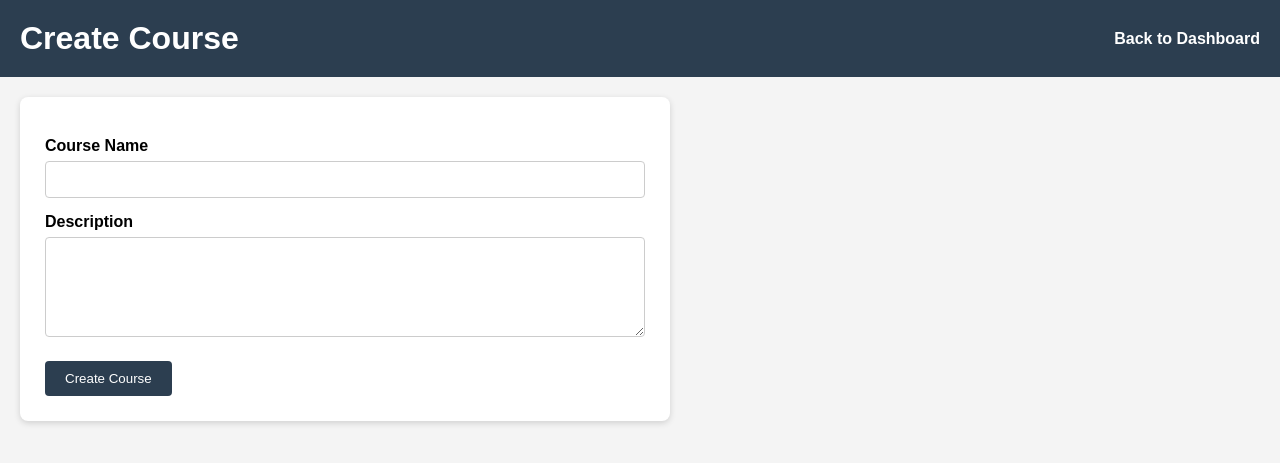
After one commit to GrimEirik/course-organization-app, a Flask app: page /create-course in a window 1280 px wide. The commit adds this page. Shown: the top 463 px of the page. Run offline with Flask 3, Linux system fonts and the light colour scheme; the visitor is signed in with stand-in values (Sample User, id 1).

Commit message:
Complete multi-role course management application

```diff
--- a/app.py
+++ b/app.py
@@ -17,6 +17,10 @@ def login_required():
     return "user_id" in session
 
 
+def instructor_required():
+    return "user_id" in session and session["role"] == "Instructor"
+
+
 @app.route("/")
 def home():
     return redirect(url_for("login"))
@@ -29,32 +33,25 @@ def login():
         password = request.form["password"]
 
         conn = get_db_connection()
-
         user = conn.execute(
             "SELECT * FROM users WHERE email = ? AND password = ?",
             (email, password)
         ).fetchone()
-
         conn.close()
 
         if user:
             session["user_id"] = user["user_id"]
             session["name"] = user["name"]
             session["role"] = user["role"]
-
             return redirect(url_for("dashboard"))
 
-        return render_template(
-            "login.html",
-            error="Invalid login information."
-        )
+        return render_template("login.html", error="Invalid login information.")
 
     return render_template("login.html")
 
 
 @app.route("/dashboard")
 def dashboard():
-
     if not login_required():
         return redirect(url_for("login"))
 
@@ -63,10 +60,10 @@ def dashboard():
     if role == "Student":
         return render_template("student_dashboard.html")
 
-    elif role == "Instructor":
+    if role == "Instructor":
         return render_template("instructor_dashboard.html")
 
-    elif role == "Administrator":
+    if role == "Administrator":
         return render_template("admin_dashboard.html")
 
     return redirect(url_for("login"))
@@ -74,109 +71,199 @@ def dashboard():
 
 @app.route("/courses")
 def courses():
-
     if not login_required():
         return redirect(url_for("login"))
 
     conn = get_db_connection()
-
-    courses = conn.execute(
-        "SELECT * FROM courses"
-    ).fetchall()
-
+    courses = conn.execute("SELECT * FROM courses").fetchall()
     conn.close()
 
-    return render_template(
-        "courses.html",
-        courses=courses
-    )
+    return render_template("courses.html", courses=courses)
 
 
 @app.route("/assignments")
 def assignments():
-
     if not login_required():
         return redirect(url_for("login"))
 
     conn = get_db_connection()
-
-    assignments = conn.execute(
-        "SELECT * FROM assignments"
-    ).fetchall()
-
+    assignments = conn.execute("SELECT * FROM assignments").fetchall()
     conn.close()
 
-    return render_template(
-        "assignments.html",
-        assignments=assignments
-    )
+    return render_template("assignments.html", assignments=assignments)
 
 
 @app.route("/announcements")
 def announcements():
-
     if not login_required():
         return redirect(url_for("login"))
 
     conn = get_db_connection()
-
-    announcements = conn.execute(
-        "SELECT * FROM announcements"
-    ).fetchall()
-
+    announcements = conn.execute("SELECT * FROM announcements").fetchall()
     conn.close()
 
-    return render_template(
-        "announcements.html",
-        announcements=announcements
-    )
+    return render_template("announcements.html", announcements=announcements)
 
 
 @app.route("/grades")
 def grades():
-
     if not login_required():
         return redirect(url_for("login"))
 
     conn = get_db_connection()
-
-    grades = conn.execute(
-        "SELECT * FROM grades"
-    ).fetchall()
-
+    grades = conn.execute("SELECT * FROM grades").fetchall()
     conn.close()
 
-    return render_template(
-        "grades.html",
-        grades=grades
-    )
+    return render_template("grades.html", grades=grades)
 
 
 @app.route("/feedback")
 def feedback():
-
     if not login_required():
         return redirect(url_for("login"))
 
     conn = get_db_connection()
+    feedback = conn.execute("SELECT * FROM feedback").fetchall()
+    conn.close()
 
-    feedback = conn.execute(
-        "SELECT * FROM feedback"
-    ).fetchall()
+    return render_template("feedback.html", feedback=feedback)
+
+
+@app.route("/create-course", methods=["GET", "POST"])
+def create_course():
+    if not instructor_required():
+        return redirect(url_for("dashboard"))
+
+    if request.method == "POST":
+        course_name = request.form["course_name"]
+        description = request.form["description"]
+
+        conn = get_db_connection()
+        conn.execute(
+            "INSERT INTO courses (course_name, instructor, description) VALUES (?, ?, ?)",
+            (course_name, session["name"], description)
+        )
+        conn.commit()
+        conn.close()
+
+        return redirect(url_for("courses"))
+
+    return render_template("create_course.html")
+
+
+@app.route("/create-assignment", methods=["GET", "POST"])
+def create_assignment():
+    if not instructor_required():
+        return redirect(url_for("dashboard"))
+
+    conn = get_db_connection()
+    courses = conn.execute("SELECT * FROM courses").fetchall()
+
+    if request.method == "POST":
+        course_id = request.form["course_id"]
+        title = request.form["title"]
+        due_date = request.form["due_date"]
+        points_possible = request.form["points_possible"]
+
+        conn.execute(
+            "INSERT INTO assignments (course_id, title, due_date, points_possible) VALUES (?, ?, ?, ?)",
+            (course_id, title, due_date, points_possible)
+        )
+        conn.commit()
+        conn.close()
+
+        return redirect(url_for("assignments"))
 
     conn.close()
+    return render_template("create_assignment.html", courses=courses)
 
-    return render_template(
-        "feedback.html",
-        feedback=feedback
-    )
+
+@app.route("/post-announcement", methods=["GET", "POST"])
+def post_announcement():
+    if not instructor_required():
+        return redirect(url_for("dashboard"))
+
+    conn = get_db_connection()
+    courses = conn.execute("SELECT * FROM courses").fetchall()
+
+    if request.method == "POST":
+        course_id = request.form["course_id"]
+        title = request.form["title"]
+        message = request.form["message"]
+        post_date = request.form["post_date"]
+
+        conn.execute(
+            "INSERT INTO announcements (course_id, title, message, post_date) VALUES (?, ?, ?, ?)",
+            (course_id, title, message, post_date)
+        )
+        conn.commit()
+        conn.close()
+
+        return redirect(url_for("announcements"))
+
+    conn.close()
+    return render_template("post_announcement.html", courses=courses)
+
+
+@app.route("/enter-grade", methods=["GET", "POST"])
+def enter_grade():
+    if not instructor_required():
+        return redirect(url_for("dashboard"))
+
+    conn = get_db_connection()
+    assignments = conn.execute("SELECT * FROM assignments").fetchall()
+    students = conn.execute("SELECT * FROM users WHERE role = 'Student'").fetchall()
+
+    if request.method == "POST":
+        assignment_id = request.form["assignment_id"]
+        student_id = request.form["student_id"]
+        score = request.form["score"]
+        comments = request.form["comments"]
+
+        conn.execute(
+            "INSERT INTO grades (assignment_id, student_id, score, comments) VALUES (?, ?, ?, ?)",
+            (assignment_id, student_id, score, comments)
+        )
+        conn.commit()
+        conn.close()
+
+        return redirect(url_for("grades"))
+
+    conn.close()
+    return render_template("enter_grade.html", assignments=assignments, students=students)
+
+
+@app.route("/provide-feedback", methods=["GET", "POST"])
+def provide_feedback():
+    if not instructor_required():
+        return redirect(url_for("dashboard"))
+
+    conn = get_db_connection()
+    assignments = conn.execute("SELECT * FROM assignments").fetchall()
+    students = conn.execute("SELECT * FROM users WHERE role = 'Student'").fetchall()
+
+    if request.method == "POST":
+        assignment_id = request.form["assignment_id"]
+        student_id = request.form["student_id"]
+        comments = request.form["comments"]
+        post_date = request.form["post_date"]
+
+        conn.execute(
+            "INSERT INTO feedback (assignment_id, student_id, comments, post_date) VALUES (?, ?, ?, ?)",
+            (assignment_id, student_id, comments, post_date)
+        )
+        conn.commit()
+        conn.close()
+
+        return redirect(url_for("feedback"))
+
+    conn.close()
+    return render_template("provide_feedback.html", assignments=assignments, students=students)
 
 
 @app.route("/logout")
 def logout():
-
     session.clear()
-
     return redirect(url_for("login"))
 
 
--- a/static/style.css
+++ b/static/style.css
@@ -1,14 +1,17 @@
 body {
+    font-family: Arial, sans-serif;
+    background-color: #f4f4f4;
     margin: 0;
-    font-family: Arial, sans-serif;
-    background: #f4f6f8;
-    color: #333;
+    padding: 0;
 }
 
 header {
-    background: #1f4e79;
+    background-color: #2c3e50;
     color: white;
     padding: 20px;
+    display: flex;
+    justify-content: space-between;
+    align-items: center;
 }
 
 header h1 {
@@ -17,85 +20,118 @@ header h1 {
 
 header a {
     color: white;
-    display: inline-block;
-    margin-top: 10px;
+    text-decoration: none;
+    font-weight: bold;
 }
 
 main {
-    padding: 25px;
+    padding: 20px;
+}
+
+h2 {
+    color: #2c3e50;
 }
 
 .cards {
     display: flex;
     flex-wrap: wrap;
-    gap: 15px;
+    gap: 20px;
+    margin-top: 20px;
 }
 
-.card a {
-    text-decoration: none;
+.card {
+    background: white;
+    padding: 20px;
+    border-radius: 8px;
+    min-width: 220px;
+    box-shadow: 0 2px 6px rgba(0,0,0,0.15);
+    transition: transform 0.2s ease;
+}
+
+.card:hover {
+    transform: translateY(-3px);
 }
 
 a.card {
     text-decoration: none;
     color: #333;
+    font-weight: bold;
 }
 
 .wide {
-    width: auto;
+    width: 100%;
     max-width: 800px;
     text-align: left;
     margin-bottom: 20px;
 }
 
-.login-page {
-    background: #1f4e79;
-    display: flex;
-    justify-content: center;
-    align-items: center;
-    height: 100vh;
+.form-box {
+    background: white;
+    max-width: 600px;
+    padding: 25px;
+    border-radius: 8px;
+    box-shadow: 0 2px 6px rgba(0,0,0,0.15);
 }
 
-.login-box {
-    background: white;
-    padding: 30px;
-    width: 380px;
-    border-radius: 10px;
-    box-shadow: 0 2px 12px rgba(0,0,0,0.3);
+.form-box label {
+    display: block;
+    margin-top: 15px;
+    font-weight: bold;
 }
 
-.login-box h1,
-.login-box h2 {
-    text-align: center;
+.form-box input,
+.form-box select,
+.form-box textarea {
+    width: 100%;
+    padding: 10px;
+    margin-top: 6px;
+    box-sizing: border-box;
+    border: 1px solid #ccc;
+    border-radius: 4px;
 }
 
-input,
-button {
-    width: 100%;
-    padding: 12px;
-    margin-top: 10px;
-    box-sizing: border-box;
+.form-box textarea {
+    min-height: 100px;
+    resize: vertical;
 }
 
 button {
-    background: #1f4e79;
+    margin-top: 20px;
+    padding: 10px 20px;
+    background-color: #2c3e50;
     color: white;
     border: none;
+    border-radius: 4px;
     cursor: pointer;
-    font-size: 16px;
 }
 
 button:hover {
-    background: #173a59;
+    background-color: #34495e;
 }
 
 .error {
     color: red;
-    text-align: center;
+    font-weight: bold;
+    margin-top: 10px;
 }
 
-.test-users {
-    font-size: 13px;
-    margin-top: 20px;
-    background: #f0f0f0;
+.login-container {
+    max-width: 400px;
+    margin: 80px auto;
+    background: white;
+    padding: 30px;
+    border-radius: 8px;
+    box-shadow: 0 2px 6px rgba(0,0,0,0.15);
+}
+
+.login-container h1 {
+    text-align: center;
+    margin-bottom: 20px;
+}
+
+.login-container input {
+    width: 100%;
     padding: 10px;
+    margin-top: 10px;
+    box-sizing: border-box;
 }
--- a/templates/admin_dashboard.html
+++ b/templates/admin_dashboard.html
@@ -17,8 +17,9 @@
 
     <section class="cards">
         <a class="card" href="{{ url_for('courses') }}">Manage Courses</a>
+        <a class="card" href="{{ url_for('assignments') }}">View Assignments</a>
+        <a class="card" href="{{ url_for('grades') }}">View Grade Records</a>
         <a class="card" href="{{ url_for('announcements') }}">View Announcements</a>
-        <a class="card" href="{{ url_for('grades') }}">View Grade Records</a>
         <a class="card" href="{{ url_for('feedback') }}">View Feedback Records</a>
     </section>
 </main>
--- /dev/null
+++ b/templates/create_course.html
@@ -0,0 +1,25 @@
+<!DOCTYPE html>
+<html>
+<head>
+    <title>Create Course</title>
+    <link rel="stylesheet" href="{{ url_for('static', filename='style.css') }}">
+</head>
+<body>
+<header>
+    <h1>Create Course</h1>
+    <a href="{{ url_for('dashboard') }}">Back to Dashboard</a>
+</header>
+
+<main>
+    <form method="POST" class="form-box">
+        <label>Course Name</label>
+        <input type="text" name="course_name" required>
+
+        <label>Description</label>
+        <textarea name="description" required></textarea>
+
+        <button type="submit">Create Course</button>
+    </form>
+</main>
+</body>
+</html>
```
Also changed, not shown: templates/Instructor_dashboard.html (+11 -5 lines), templates/create_assignment.html (added, +35 -0 lines), templates/enter_grade.html (added, +39 -0 lines), templates/post_announcement.html (added, +35 -0 lines), templates/provide_feedback.html (added, +39 -0 lines).
